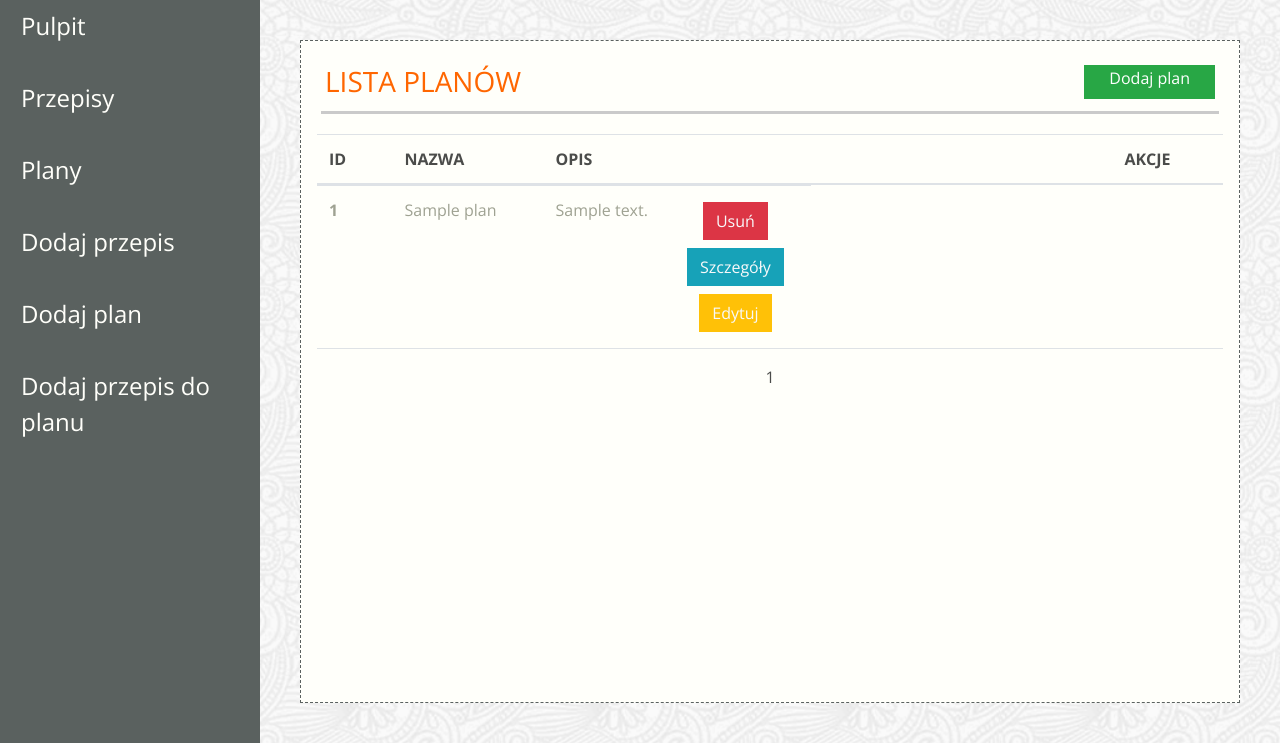
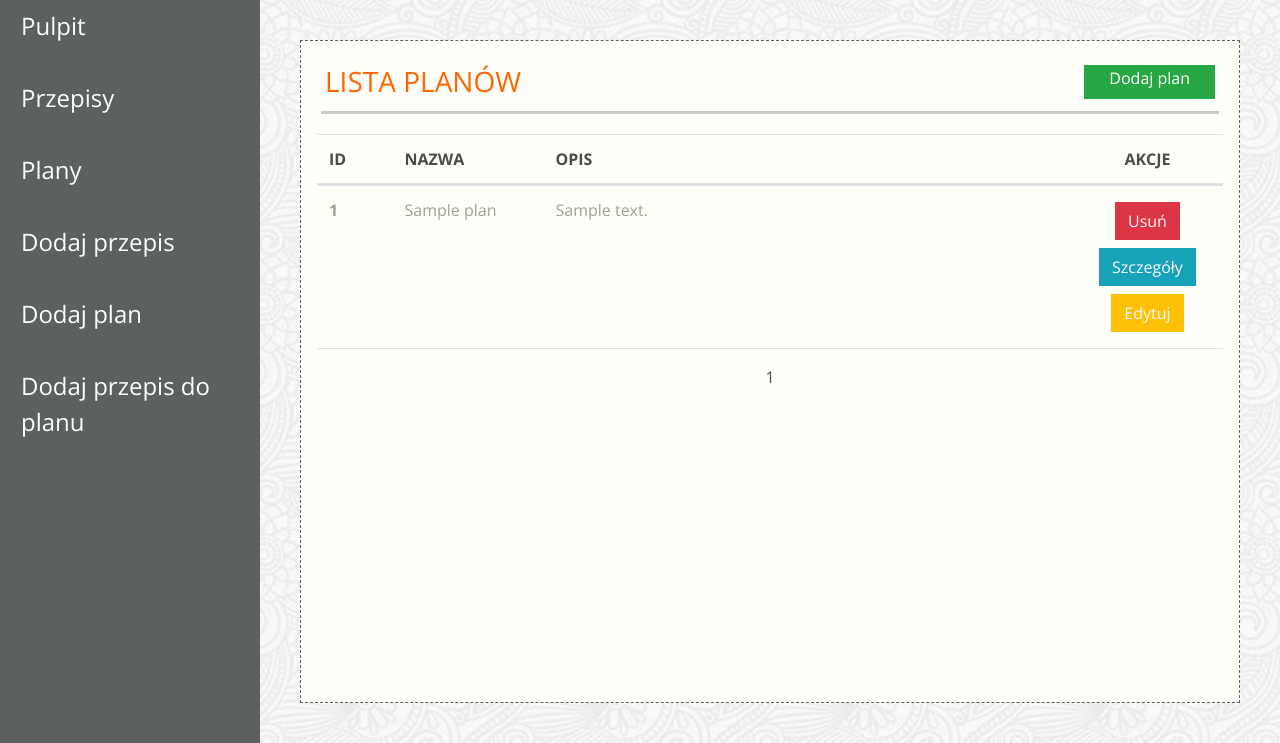
Before and after one commit to JoannaGradowska/CL-ScrumLabProject, a Django app: template jedzonko/templates/app-schedules.html in a window 1280 px wide. Shown: the part 84-827 px from the top of the page. Run offline with Django 3.2, Linux system fonts and the light colour scheme; the template is opened without the code that fills it: most values are stand-ins (such as "Sample title", 1, 10 or a date in 2020); parts of the project's set-up code (start-up, migrations or seed data) failed here and were passed over; some libraries are stand-ins or nearby versions; some web fonts are replaced.

Commit message:
16.1 css flex fix (clas => class)

```diff
--- a/jedzonko/templates/app-schedules.html
+++ b/jedzonko/templates/app-schedules.html
@@ -33,7 +33,7 @@
                         <td class="col-2">
                             {{ plan.name }}
                         </td>
-                        <td clas="col-7">
+                        <td class="col-7">
                             {{ plan.description }}
                         </td>
                         <td class="col-2 d-flex align-items-right justify-content-center flex-wrap">
```
